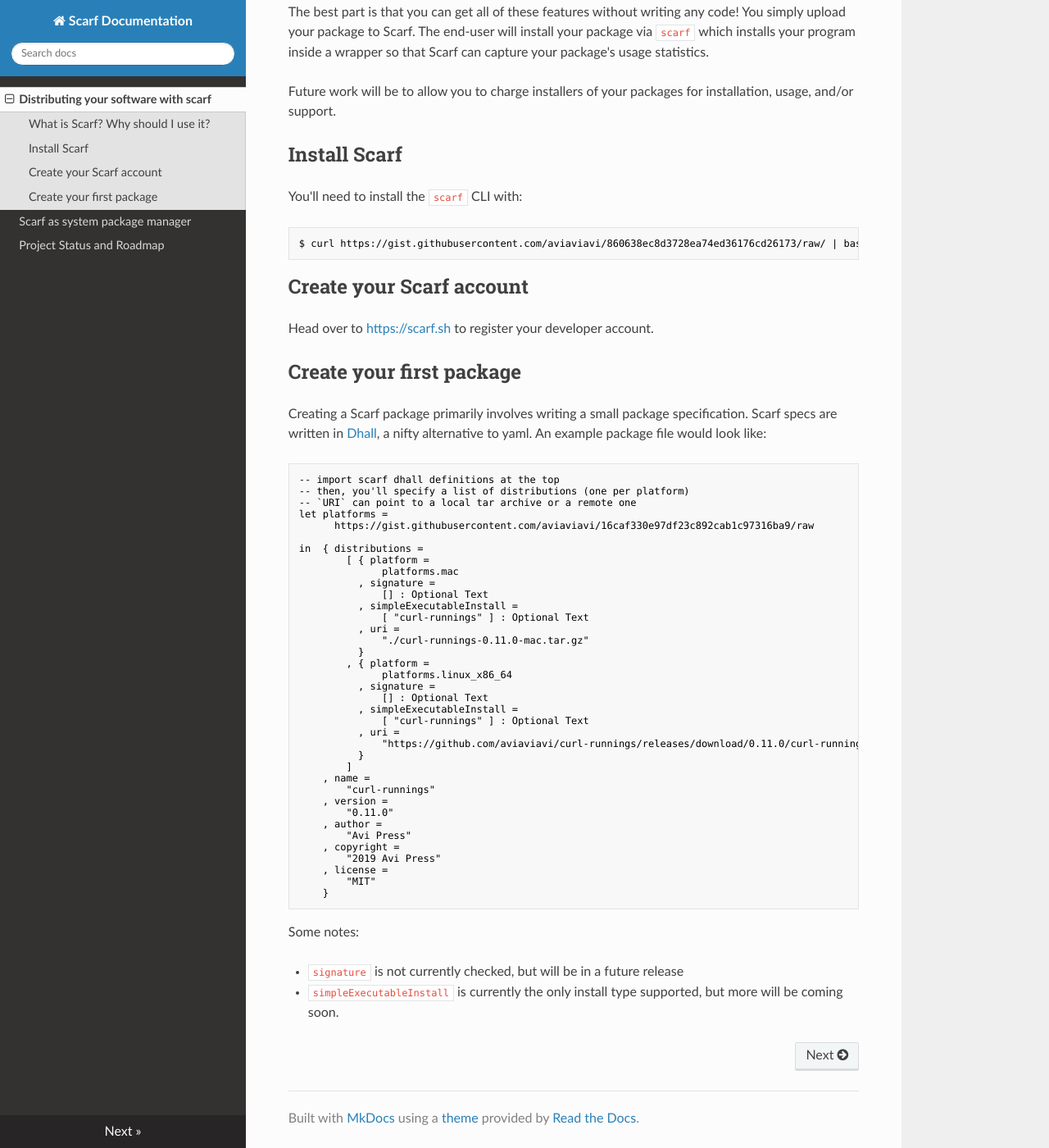
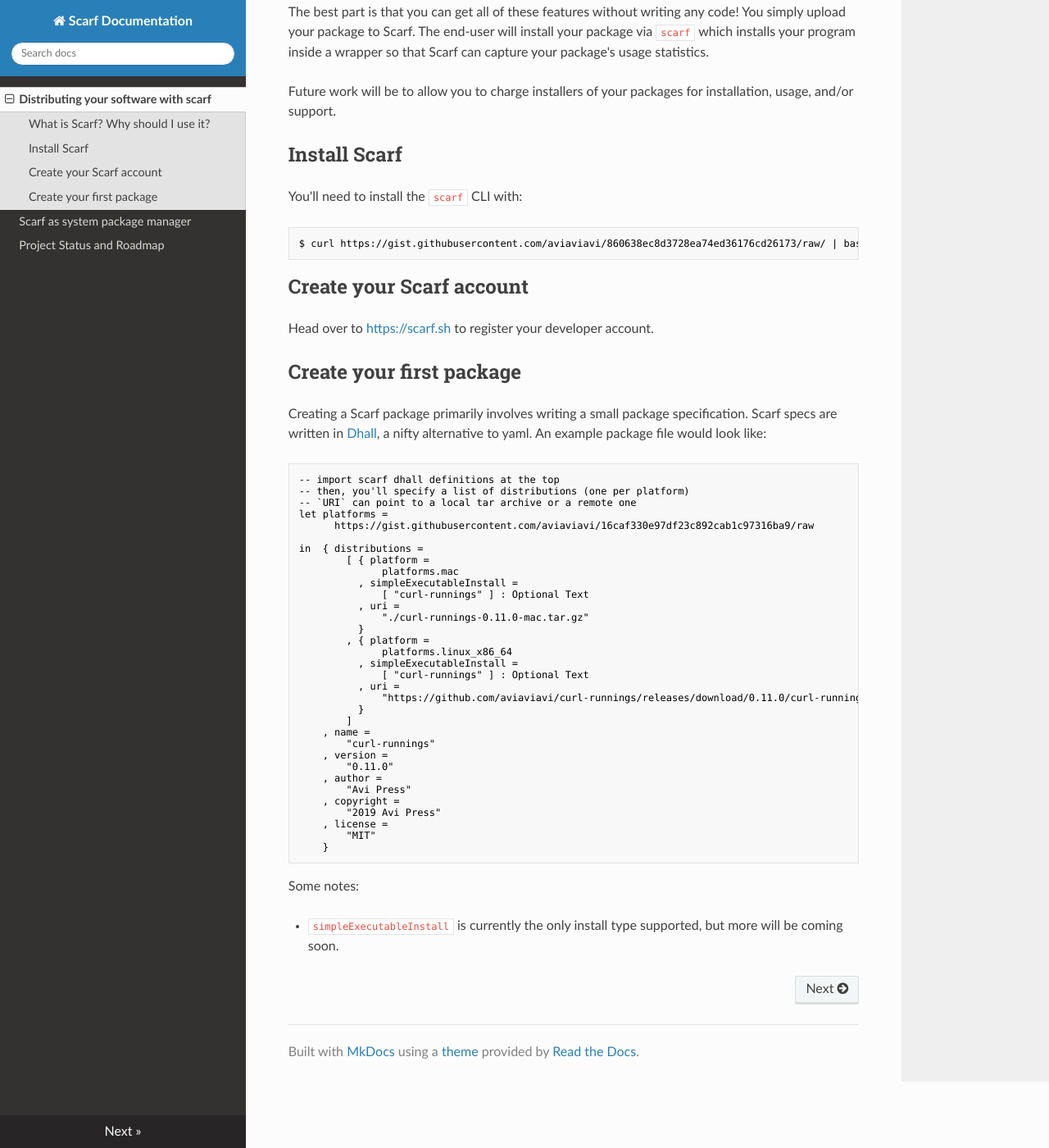
Before and after one commit to scarf-sh/scarf, an MkDocs documentation site: the page built from docs/docs/index.md, in a window 1280 px wide and 1400 px high, scrolled down 502 px. Shown: the whole window at 82% size. Built offline with MkDocs 1.6.1, drawn with Linux system fonts in a browser that asks for light colours; nearby versions of some CDN libraries.

Commit message:
doc updates

```diff
--- a/docs/docs/index.md
+++ b/docs/docs/index.md
@@ -52,8 +52,6 @@
 in  { distributions =
 		[ { platform =
 			  platforms.mac
-		  , signature =
-			  [] : Optional Text
 		  , simpleExecutableInstall =
 			  [ "curl-runnings" ] : Optional Text
 		  , uri =
@@ -61,8 +59,6 @@
 		  }
 		, { platform =
 			  platforms.linux_x86_64
-		  , signature =
-			  [] : Optional Text
 		  , simpleExecutableInstall =
 			  [ "curl-runnings" ] : Optional Text
 		  , uri =
@@ -84,5 +80,4 @@
 
 Some notes:
 
-- `signature` is not currently checked, but will be in a future release
 - `simpleExecutableInstall` is currently the only install type supported, but more will be coming soon.
```
Also changed, not shown: docs/docs/end-user.md (+1 -1 lines).
